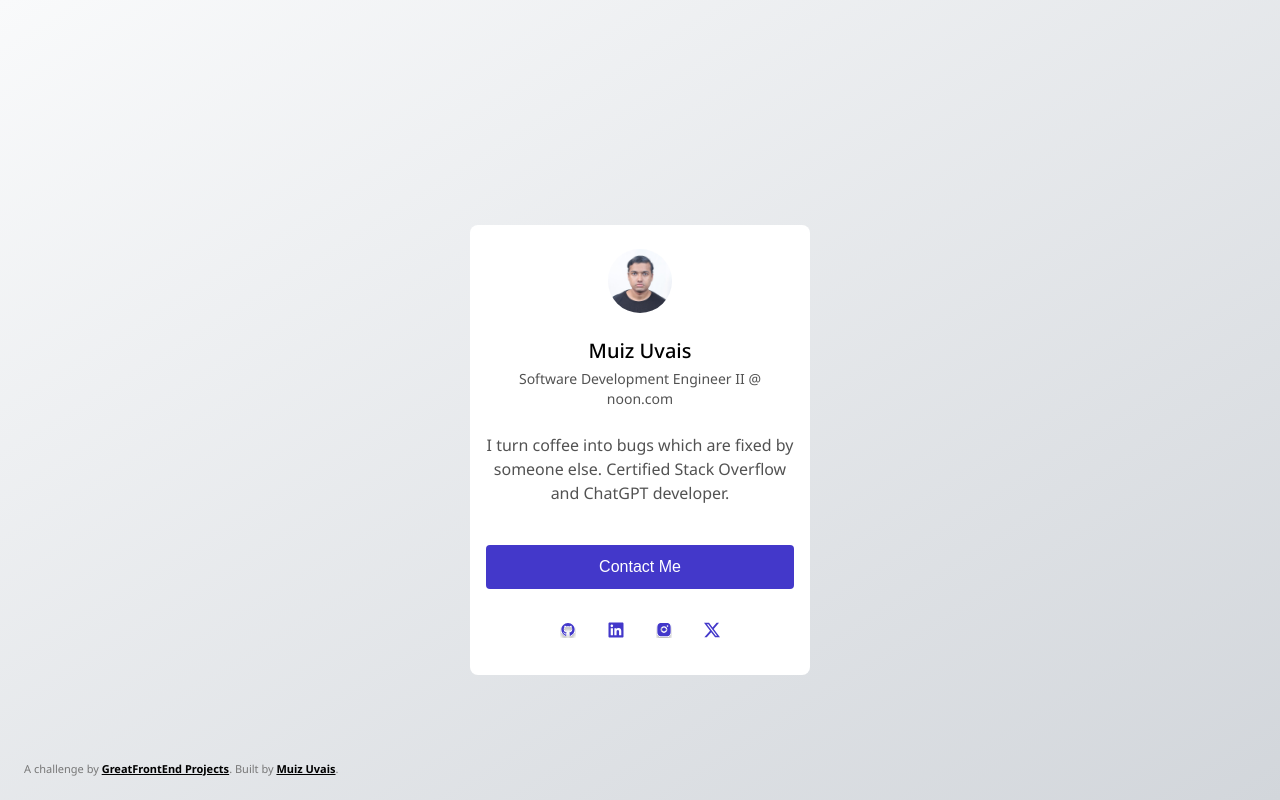
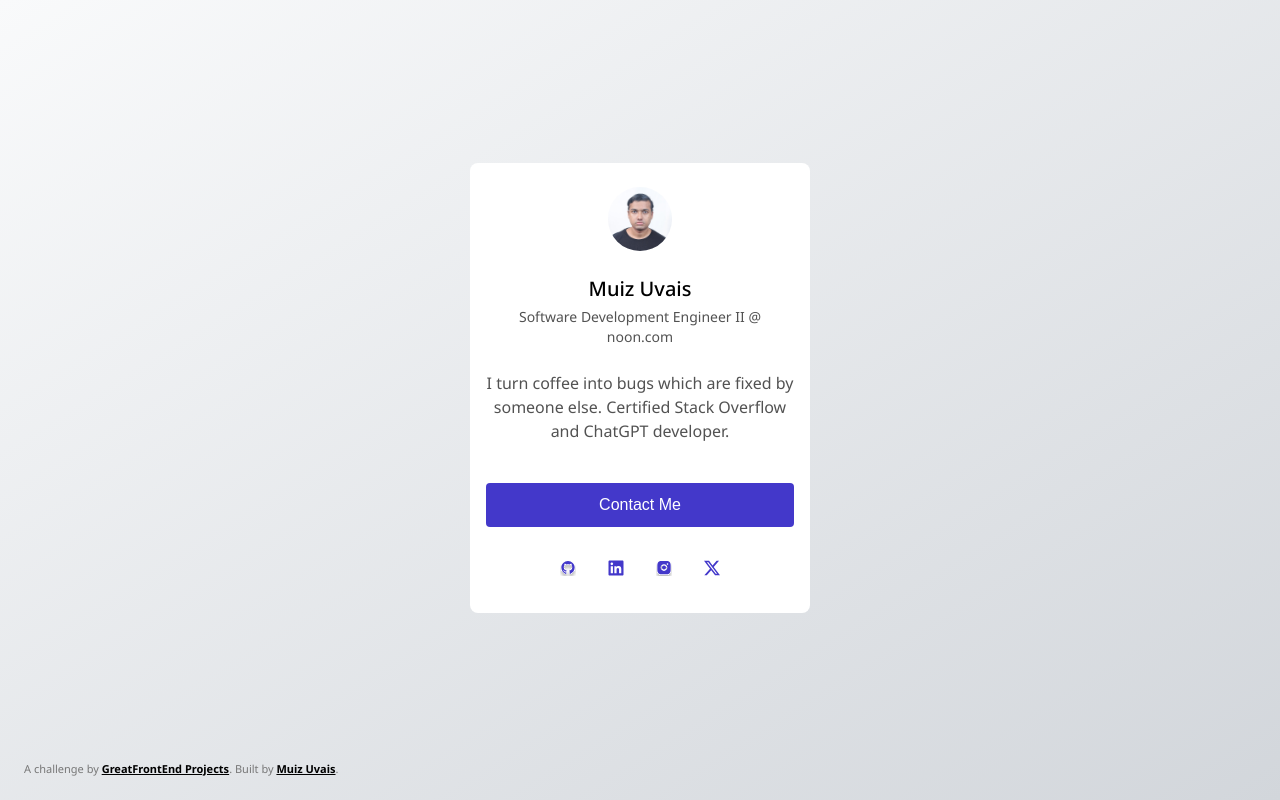
Before and after one commit to MuizU/profile-card, a Next.js app: page / in a window 1280 px wide. Built offline with nearby package versions, Linux system fonts and the light colour scheme.

Commit message:
updated styling

```diff
--- a/src/app/components/Card.tsx
+++ b/src/app/components/Card.tsx
@@ -51,7 +51,7 @@ const Card = ({
     },
   ];
   return (
-    <div className={`${styles.container} ${className}`}>
+    <section className={`${styles.container} ${className}`}>
       <section className={styles.infoSection}>
         <header className={styles.headerWrapper}>
           <Image
@@ -76,13 +76,18 @@ const Card = ({
         <Button onClick={handleContactClick}>Contact Me</Button>
         <section className={styles.linkSection}>
           {socialLinks.map(({ icon, href }) => (
-            <a href={href} key={href} target="_blank" className={styles.hyperLink}>
+            <a
+              href={href}
+              key={href}
+              target="_blank"
+              className={styles.hyperLink}
+            >
               <Image src={icon} alt={href} height={16} width={16} />
             </a>
           ))}
         </section>
       </section>
-    </div>
+    </section>
   );
 };
 
--- a/src/app/page.module.css
+++ b/src/app/page.module.css
@@ -1,6 +1,10 @@
 .container {
-  position: relative;
+  display: flex;
+  justify-content: center;
+  align-items: center;
+  min-height: 100vh;
 }
+
 
 .credits {
   color: #777;
@@ -15,10 +19,3 @@
   color: #000;
   font-weight: bold;
 }
-
-.card {
-  position: absolute;
-  top: 50%;
-  left: 50%;
-  transform: translate(-50%, 50%);
-}
```
